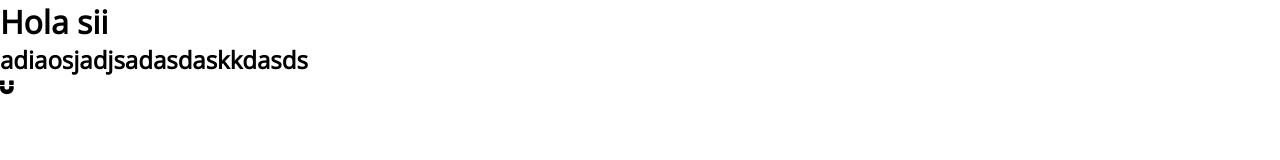
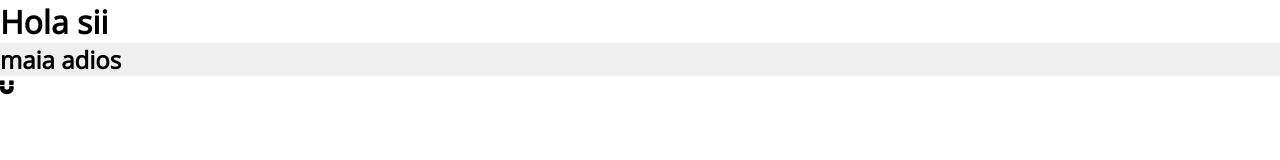
Before and after one commit to RuthSalvador/project-pinterest, a website: page src/index.html in a window 1280 px wide. Drawn offline with nearby package versions, Linux system fonts and the light colour scheme; files that its build step writes are made by us from their sources.

Commit message:
probando: correr tareas y gulp serve

```diff
--- a/src/index.html
+++ b/src/index.html
@@ -13,7 +13,7 @@
   <body>
     <div id="root"></div>
     <h1>Hola sii</h1>
-    <h2>adiaosjadjsadasdaskkdasds</h2>
+    <h2 class="cap-color">maia adios</h2>
     <span class="fa fa-magnet"></span>
     <script src="assets/js/bundle.js"></script>
   </body>
```
Also changed, not shown: public/index.html (+1 -1 lines), public/assets/css/main.css, src/assets/scss/_colors.scss (line endings or trailing spaces).
